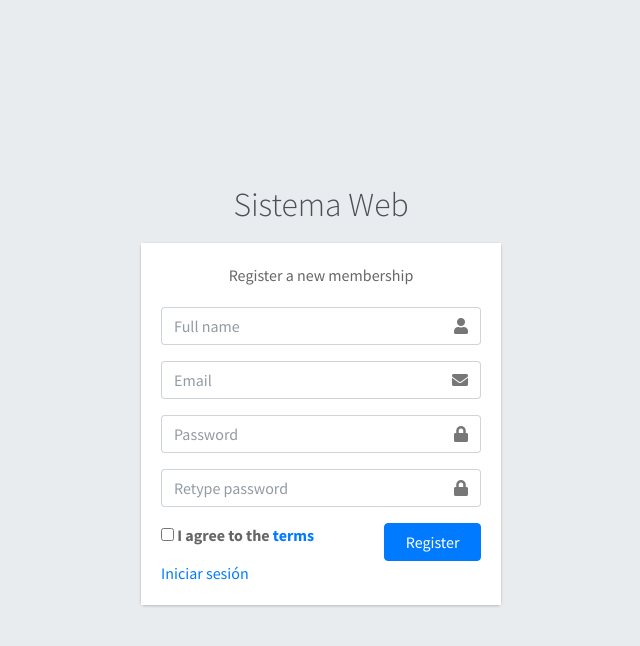
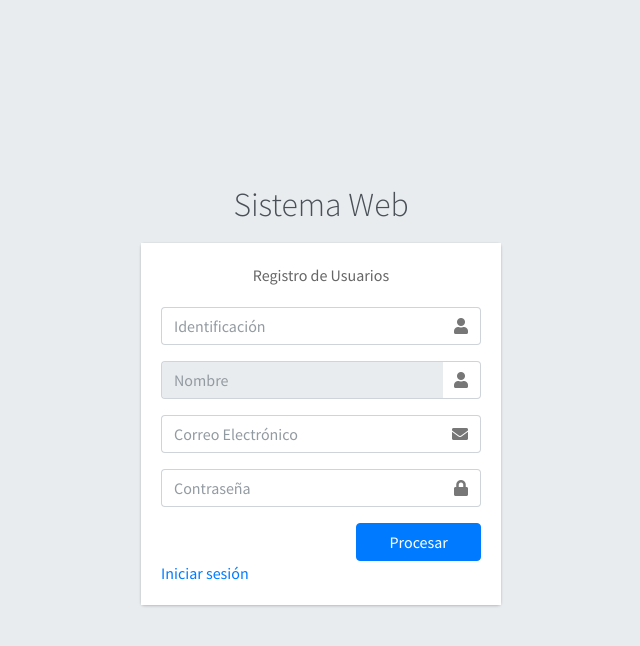
Before and after one commit to ecalvo92/Miercoles, a PHP site: page /View/registro.php in a window 1280 px wide. Shown: the top 646 px of the page, without its empty margins (319-959 px from the left). Run offline with PHP 8.4, Linux system fonts and the light colour scheme.

Commit message:
Semana 3 - Parte 1

```diff
--- a/htdocs/View/registro.php
+++ b/htdocs/View/registro.php
@@ -3,7 +3,7 @@
 <head>
   <meta charset="utf-8">
   <meta http-equiv="X-UA-Compatible" content="IE=edge">
-  <title>AdminLTE 3 | Registration Page</title>
+  <title>Sistema Web</title>
   <meta name="viewport" content="width=device-width, initial-scale=1">
   <link rel="stylesheet" href="plugins/fontawesome-free/css/all.min.css">
   <link rel="stylesheet" href="https://code.ionicframework.com/ionicons/2.0.1/css/ionicons.min.css">
@@ -18,11 +18,12 @@
 
   <div class="card">
     <div class="card-body register-card-body">
-      <p class="login-box-msg">Register a new membership</p>
+      <p class="login-box-msg">Registro de Usuarios</p>
 
       <form action="../../index.html" method="post">
-        <div class="input-group mb-3">
-          <input type="text" class="form-control" placeholder="Full name">
+      <div class="input-group mb-3">
+          <input id="txtIdentificacion" type="text" class="form-control" placeholder="Identificación"
+            onkeyup="ConsultarNombre();" required>
           <div class="input-group-append">
             <div class="input-group-text">
               <span class="fas fa-user"></span>
@@ -30,7 +31,15 @@
           </div>
         </div>
         <div class="input-group mb-3">
-          <input type="email" class="form-control" placeholder="Email">
+          <input id="txtNombre" type="text" readOnly class="form-control" placeholder="Nombre" required>
+          <div class="input-group-append">
+            <div class="input-group-text">
+              <span class="fas fa-user"></span>
+            </div>
+          </div>
+        </div>
+        <div class="input-group mb-3">
+          <input type="email" class="form-control" placeholder="Correo Electrónico" required>
           <div class="input-group-append">
             <div class="input-group-text">
               <span class="fas fa-envelope"></span>
@@ -38,15 +47,7 @@
           </div>
         </div>
         <div class="input-group mb-3">
-          <input type="password" class="form-control" placeholder="Password">
-          <div class="input-group-append">
-            <div class="input-group-text">
-              <span class="fas fa-lock"></span>
-            </div>
-          </div>
-        </div>
-        <div class="input-group mb-3">
-          <input type="password" class="form-control" placeholder="Retype password">
+          <input type="password" class="form-control" placeholder="Contraseña" required>
           <div class="input-group-append">
             <div class="input-group-text">
               <span class="fas fa-lock"></span>
@@ -54,16 +55,11 @@
           </div>
         </div>
         <div class="row">
-          <div class="col-8">
-            <div class="icheck-primary">
-              <input type="checkbox" id="agreeTerms" name="terms" value="agree">
-              <label for="agreeTerms">
-               I agree to the <a href="#">terms</a>
-              </label>
-            </div>
+          <div class="col-7">
+
           </div>
-          <div class="col-4">
-            <button type="submit" class="btn btn-primary btn-block">Register</button>
+          <div class="col-5">
+            <button type="submit" class="btn btn-primary btn-block">Procesar</button>
           </div>
         </div>
       </form>
@@ -76,5 +72,6 @@
 <script src="plugins/jquery/jquery.min.js"></script>
 <script src="plugins/bootstrap/js/bootstrap.bundle.min.js"></script>
 <script src="dist/js/adminlte.min.js"></script>
+<script src="dist/js/usuarios.js"></script>
 </body>
 </html>
```
Also changed, not shown: htdocs/View/dist/js/usuarios.js (added).
